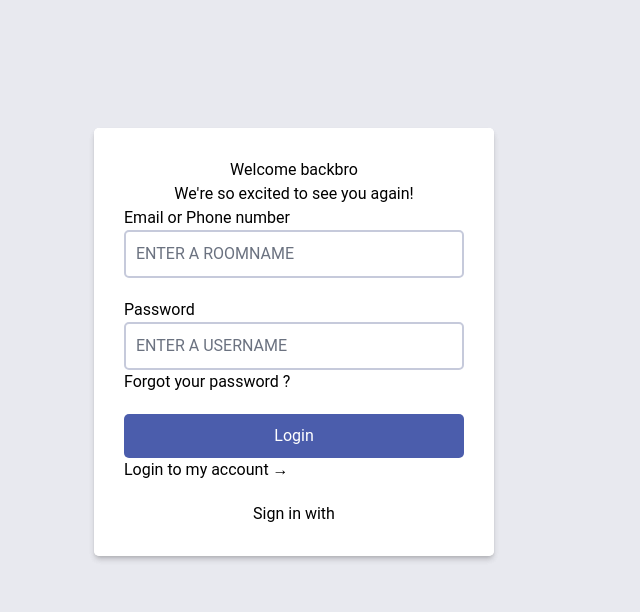
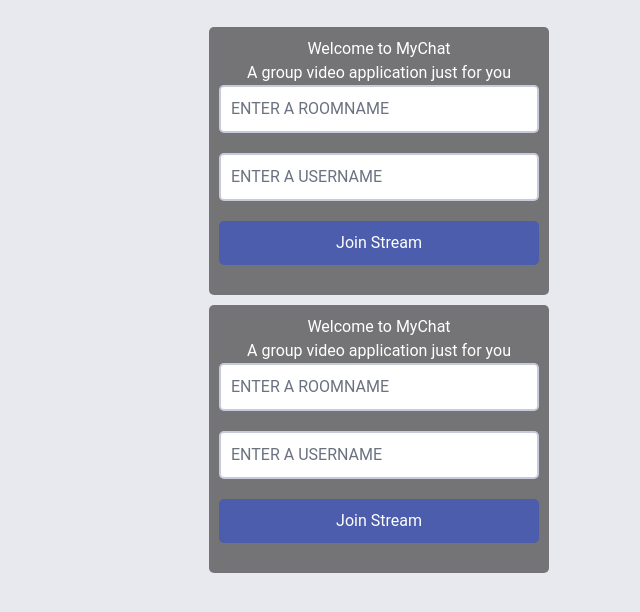
Before and after one commit to Eloquade/Django---Realtime_Videocall_app, a Django app: page /login in a window 1280 px wide. Shown: the top 612 px of the page, without its empty margins (346-986 px from the left). Run offline with Django 4.2, Linux system fonts and the light colour scheme; style sheets or scripts are compiled from the project's sources; some libraries are stand-ins or nearby versions.

Commit message:
fix alignment css login

```diff
--- a/Static/Style/main.css
+++ b/Static/Style/main.css
@@ -21,12 +21,12 @@ body{
 /* ------------------  Register Page ------------------ */
 
 #form-container{
+    position: fixed;
     width: 400px;
     box-shadow:var(--shaddow);
     background-color: #fff;
     padding: 30px;
     border-radius: 5px;
-    position: fixed;
     top:50%;
     left:50%;
     transform: translate(-50%, -50%);
@@ -227,23 +227,37 @@ body{
 }
 
 /*login styling*/
-
-.middle{
-    text-align: center;
-}
-.flipper{
-    position: relative;
-    margin-top: 342px;
-    top: 200%;
-    width: 100%;
-    height: 100%;
-    display: flex;
-    justify-content: center;
-    align-items: center;
+.card {
+      position: fixed;
+      padding: 30px;
+      top: 300px;
+      left: 725px;
+      width: 400px;
+      text-align: center;
+      transform: translate(-50%, -50%);
 
 
-    transform-style: preserve-3d;
-    transition: 0.6s;
 
-    -webkit-transform-style: preserve-3d;
+
 }
+.other-back{
+    background-color: rgba(0,0,0,0.5);
+    color: white;
+    border-radius: 5px;
+    padding: 10px;
+    font-size: 16px;
+    margin-top: 10px;
+    margin-bottom: 10px;
+    width: 100%;
+}
+.other-front{
+    background-color: rgba(0,0,0,0.5);
+    color: white;
+    border-radius: 5px;
+    padding: 10px;
+    font-size: 16px;
+    margin-top: 10px;
+    margin-bottom: 10px;
+    width: 100%;
+
+}
--- a/base/templates/base/login.html
+++ b/base/templates/base/login.html
@@ -12,66 +12,53 @@
     <script src="jquery.flip.js"></script>
 
     <script type="text/javascript">
-        function flip(){
-            document.getElementById("flipper").style.transform= "rotateY(180deg)";
-        }
+        $(function(){
+            $(".card").flip({
+                axis: "y", // y or x
+                reverse: false, // true and false
+                trigger: "click", // click or hover
+                speed: '1500',
+                front: $('.other-front'),
+                back: $('.other-back'),
+                autoSize: false
+      });
+
+    });
 
     </script>
 </head>
 <body>
-
-    <div class="flipper" id="flipper">
-        <section id="form-container" >
-            <header class="middle">
-                <h1>Welcome Back</h1>
-                <p>We're so excited to see you again!</p>
-            </header>
-            <form id="form">
+    <div  class="card">
+        <div class="other-front">
+              <h1>Welcome to MyChat</h1>
+              <p>A group video application just for you</p>
+              <form id="form">
                 <div class="form-field">
-                    <p>Email or Phone number</p>
                     <input type="text" name="room" placeholder="Enter a roomname" style="text-transform: uppercase;">
-
                 </div>
                 <div class="form-field">
-                    <p>Password</p>
                     <input type="text" name="username" placeholder="Enter a Username" style="text-transform: uppercase;">
-                    <p>Forgot your password ?</p>
                 </div>
                 <div class="form-field">
-                    <input type="submit" value="Login">
-                    <a onclick="flip()">Create my account →</a>
+                    <input type="submit" value="Join Stream">
                 </div>
-                <p class="middle">Sign in with</p>
-
-
             </form>
-        </section>
-        <section id="form-container" >
-            <header class="middle">
-                <h1>Welcome backbro</h1>
-                <p>We're so excited to see you again!</p>
-            </header>
-            <form id="form">
+        </div>
+        <div class="other-back">
+              <h1>Welcome to MyChat</h1>
+              <p>A group video application just for you</p>
+              <form id="form">
                 <div class="form-field">
-                    <p>Email or Phone number</p>
                     <input type="text" name="room" placeholder="Enter a roomname" style="text-transform: uppercase;">
                 </div>
-
                 <div class="form-field">
-                    <p>Password</p>
                     <input type="text" name="username" placeholder="Enter a Username" style="text-transform: uppercase;">
-                    <p>Forgot your password ?</p>
                 </div>
                 <div class="form-field">
-                    <input type="submit" value="Login">
-                    <a onclick="flip()">Login to my account →</a>
+                    <input type="submit" value="Join Stream">
                 </div>
-                <p class="middle">Sign in with</p>
-
-
             </form>
-        </section>
+        </div>
     </div>
-
 </body>
 </html>
```
